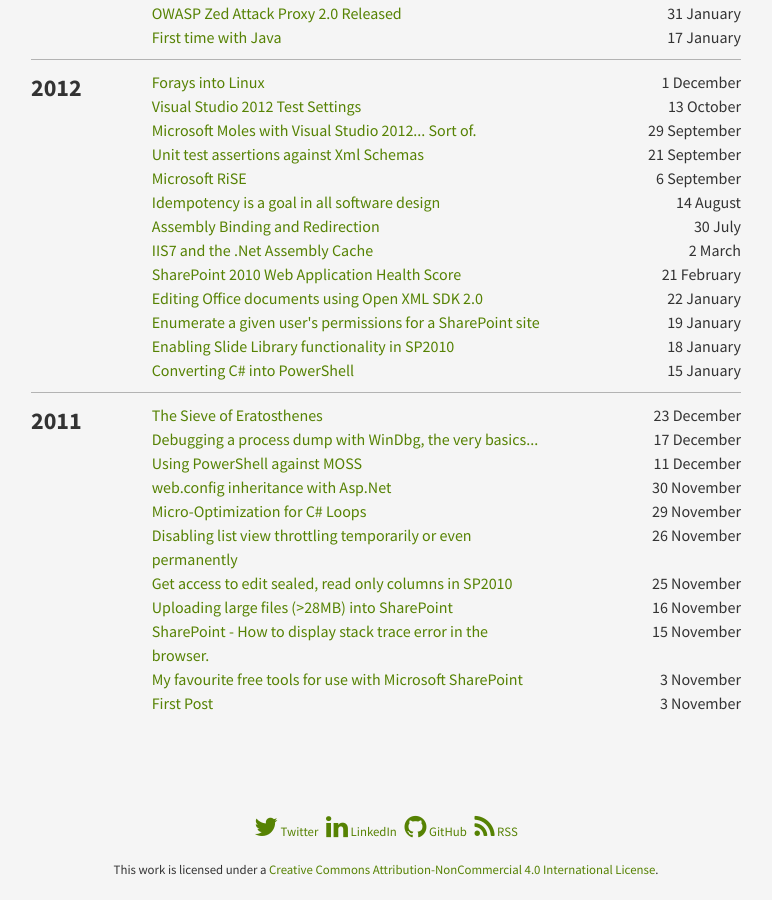
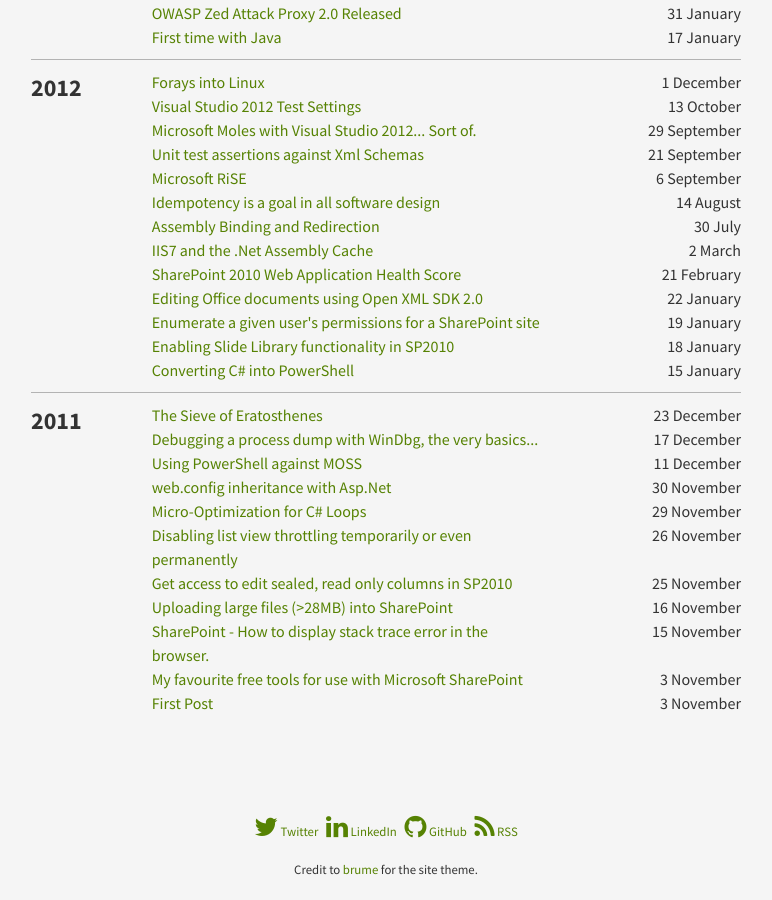
Before and after one commit to joekir/joekir.github.io, a Jekyll site: the page built from index.html, in a window 1280 px wide and 900 px high, scrolled down 804 px. Shown: the whole window, without its empty margins (254-1026 px from the left). Built offline with Jekyll 4.4.1, drawn with Linux system fonts in a browser that asks for light colours; nearby versions of some CDN libraries.

Commit message:
updated site design attribution

```diff
--- a/_includes/footer.html
+++ b/_includes/footer.html
@@ -19,4 +19,4 @@
 <div>
 
 <br>
-<p>This work is licensed under a <a rel="license" href="https://creativecommons.org/licenses/by-nc/4.0/deed.en_US">Creative Commons Attribution-NonCommercial 4.0 International License</a>.</p>
+<p>Credit to <a href="https://github.com/aigarsdz/brume">brume</a> for the site theme. </p>
```
